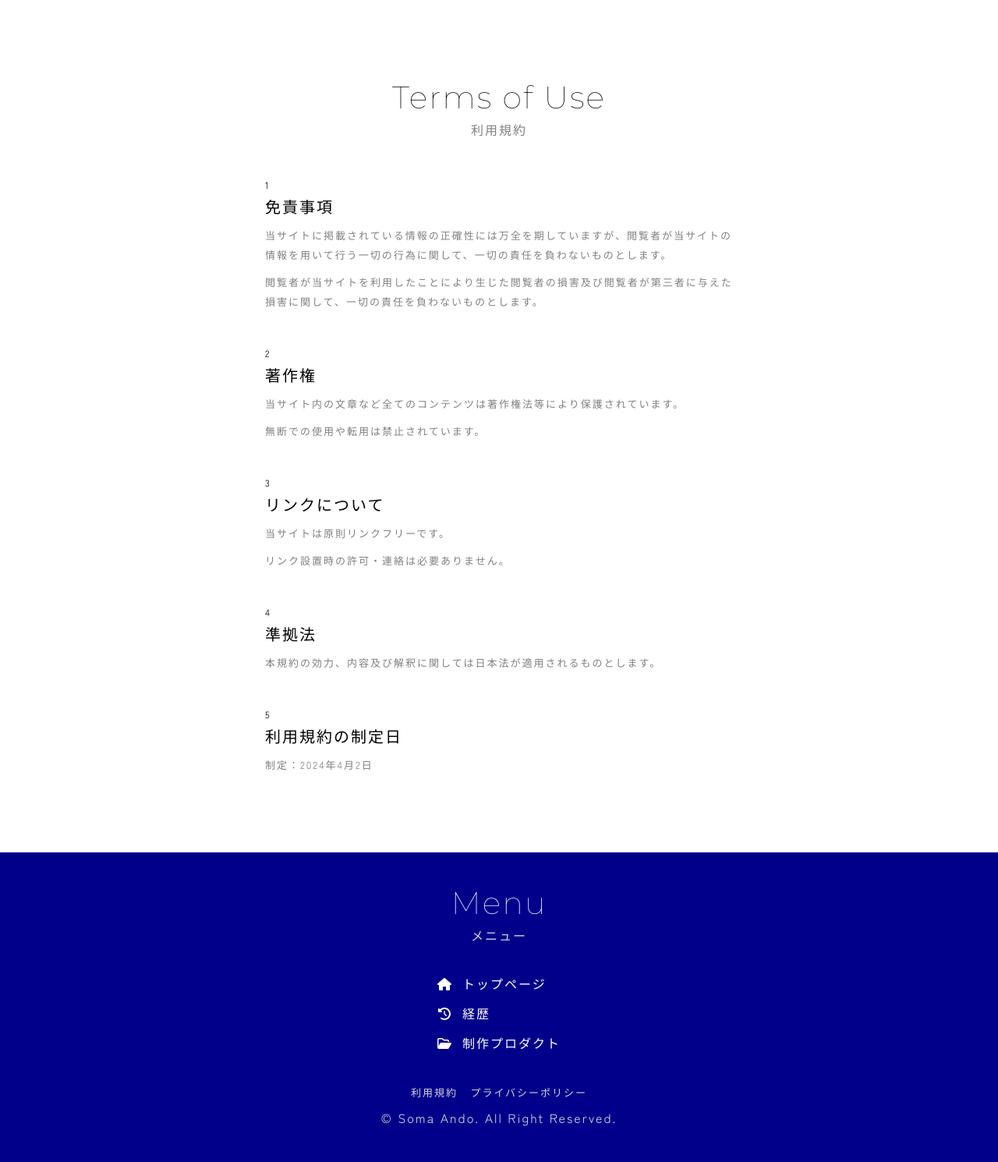
After one commit to somando/Portfolio, a Django app: page /terms-of-use/ in a window 1280 px wide. The commit adds this page. Shown: the whole page at 78% size. Run offline with Django 5.2, Linux system fonts and the light colour scheme; parts of the project's set-up code (start-up, migrations or seed data) failed here and were passed over.

Commit message:
Add terms page

```diff
--- a/somando/urls.py
+++ b/somando/urls.py
@@ -24,4 +24,6 @@ urlpatterns = [
     path('experiences', views.experiences, name='experiences'),
     path('products', views.products, name='products'),
     path('product/<slug:url>', views.product, name='product'),
+    path('privacy-policy/', views.privacyPolicy, name='privacy-policy'),
+    path('terms-of-use/', views.termsOfUse, name='terms-of-use'),
 ]
--- a/somando/views.py
+++ b/somando/views.py
@@ -111,3 +111,11 @@ def product(request, url):
     return render(request, 'somando/product.html', {
         'product': product,
     })
+
+def termsOfUse(request):
+
+    return render(request, 'somando/terms-of-use.html')
+
+def privacyPolicy(request):
+
+    return render(request, 'somando/privacy-policy.html')
--- a/static/somando/styles.css
+++ b/static/somando/styles.css
@@ -21,15 +21,15 @@ footer {
     margin-bottom: 0;
 }
 
-.experience, .products {
+.experience, .products, .privacy-policy, .terms-of-use {
     margin: 50px 0;
 }
 
-.experience .item-box {
+.experience .item-box, .privacy-policy .item-box, .terms-of-use .item-box {
     margin: 45px 0;
 }
 
-#experience-main {
+#experience-main, #privacy-policy-main, #terms-of-use-main {
     width: fit-content;
     max-width: min(600px, 86%);
     min-width: min(400px, 86%);
@@ -201,7 +201,7 @@ a img:hover {
     display: inline-block;
 }
 
-.item-box .date, .item-box .event, .item-box .prize {
+.item-box .date, .item-box .event, .item-box .prize, .item-box .number {
     font-size: 12px;
     margin: 5px 0;
 }
@@ -343,21 +343,33 @@ footer {
     margin: 0;
 }
 
-footer .description {
-    color: lightgray;
-}
-
 footer .detail-table {
     width: fit-content;
     margin: 30px auto;
 }
 
-footer .copyright {
+footer .copyright, footer .rule {
     text-align: center;
 }
 
 footer a {
     color: white;
+}
+
+footer .description {
+    color: lightgray;
+}
+
+footer #rule {
+    width: 100%;
+    margin-bottom: 10px;
+}
+
+footer #rule p {
+    display: inline-block;
+    width: fit-content;
+    margin: 0 5px;
+    font-size: 13px;
 }
 
 footer .text {
@@ -376,6 +388,10 @@ footer .text {
 
 .dark {
     display: none;
+}
+
+.privacy-policy-link {
+    font-size: 13px;
 }
 
 @keyframes fadeInLeft {
--- a/templates/somando/layout.html
+++ b/templates/somando/layout.html
@@ -39,6 +39,10 @@
                 <td class="text"><p><a href="{{ url }}{% url "somando:products" %}">制作プロダクト</a></p></td>
             </tr>
         </table>
+        <div id="rule" class="fade-in-bottom05 menu-line animation-wait">
+            <p class="rule"><a class="description" href="{{ url }}{% url "somando:terms-of-use" %}">利用規約</a></p>
+            <p class="rule"><a class="description" href="{{ url }}{% url "somando:privacy-policy" %}">プライバシーポリシー</a></p>
+        </div>
         <p class="description break-span copyright fade-in-bottom05 menu-line animation-wait"><span>©︎{% if year > 2024 %}2024-{% endif %}{{ year }} Soma Ando.</span> <span>All Right Reserved.</span></p>
     </footer>
     <script>
--- /dev/null
+++ b/templates/somando/terms-of-use.html
@@ -0,0 +1,47 @@
+{% extends "somando/layout.html" %}
+{% load static %}
+{% block title %}Terms of Use{{ block.super }}{% endblock title %}
+{% block content %}
+{% autoescape off %}
+<main id="terms-of-use-main">
+    <div id="terms-of-use" class="section">
+        <h2 class="title animation-wait">Terms of Use</h2>
+        <p class="description fade-in-bottom05 animation-wait">利用規約</p>
+        <div class="terms-of-use">
+            <div class="item-box fade-in-bottom05 terms-of-use-div animation-wait">
+                <p class="number">1</p>
+                <p class="detail break-span"><span>免責事項</span></p>
+                <p class="detail-text break-span"><span>当サイトに</span><span>掲載されている</span><span>情報の</span><span>正確性には</span><span>万全を</span><span>期していますが、</span><span>閲覧者が</span><span>当サイトの</span><span>情報を</span><span>用いて行う</span><span>一切の</span><span>行為に関して、</span><span>一切の責任を</span><span>負わないものとします。</span></p>
+                <p class="detail-text break-span"><span>閲覧者が</span><span>当サイトを</span><span>利用したことにより</span><span>生じた</span><span>閲覧者の損害及び</span><span>閲覧者が</span><span>第三者に与えた</span><span>損害に関して、</span><span>一切の</span><span>責任を</span><span>負わないものとします。</span></p>
+            </div>
+            <div class="item-box fade-in-bottom05 terms-of-use-div animation-wait">
+                <p class="number">2</p>
+                <p class="detail break-span"><span>著作権</span></p>
+                <p class="detail-text break-span"><span>当サイト内の</span><span>文章など</span><span>全ての</span><span>コンテンツは</span><span>著作権法等により</span><span>保護されています。</span></p>
+                <p class="detail-text break-span"><span>無断での</span><span>使用や</span><span>転用は</span><span>禁止されています。</span></p>
+            </div>
+            <div class="item-box fade-in-bottom05 terms-of-use-div animation-wait">
+                <p class="number">3</p>
+                <p class="detail break-span"><span>リンクについて</span></p>
+                <p class="detail-text break-span"><span>当サイトは</span><span>原則</span><span>リンクフリーです。</span></p>
+                <p class="detail-text break-span"><span>リンク設置時の</span><span>許可・</span><span>連絡は</span><span>必要ありません。</span></p>
+            </div>
+            <div class="item-box fade-in-bottom05 terms-of-use-div animation-wait">
+                <p class="number">4</p>
+                <p class="detail break-span"><span>準拠法</span></p>
+                <p class="detail-text break-span"><span>本規約の効力、</span><span>内容及び</span><span>解釈に</span><span>関しては</span><span>日本法が</span><span>適用されるものと</span><span>します。</span></p>
+            </div>
+            <div class="item-box fade-in-bottom05 terms-of-use-div animation-wait">
+                <p class="number">5</p>
+                <p class="detail break-span"><span>利用規約の</span><span>制定日</span></p>
+                <p class="detail-text break-span"><span>制定：</span><span>2024年4月2日</span></p>
+            </div>
+        </div>
+    </div>
+</main>
+<script src="{% static "somando/fadein.js" %}"></script>
+<script>
+    delay_set("terms-of-use-div", 0.6, 0.2);
+</script>
+{% endautoescape %}
+{% endblock content %}
```
Also changed, not shown: templates/somando/privacy-policy.html (added, +48 -0 lines), 1 other file.
